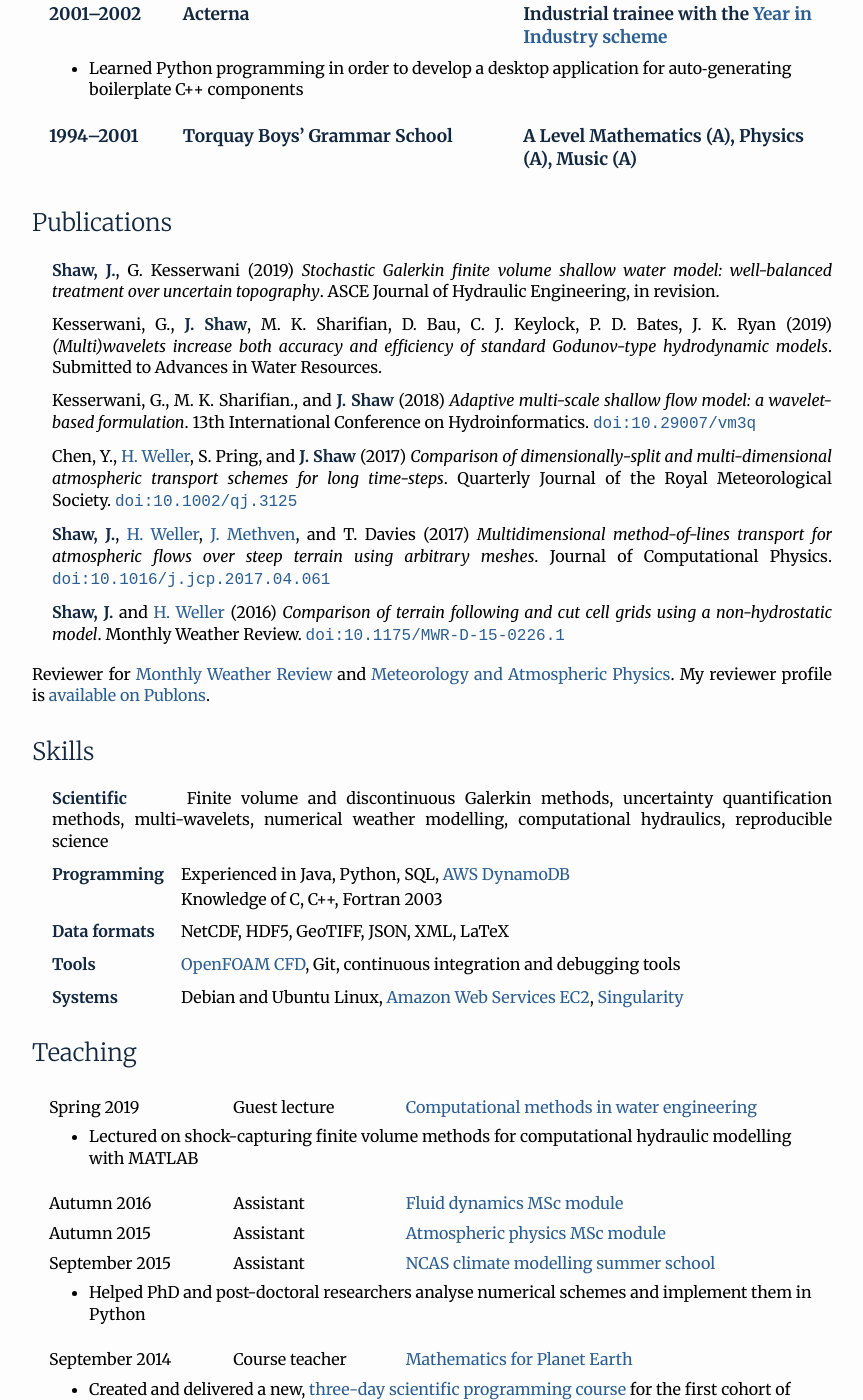
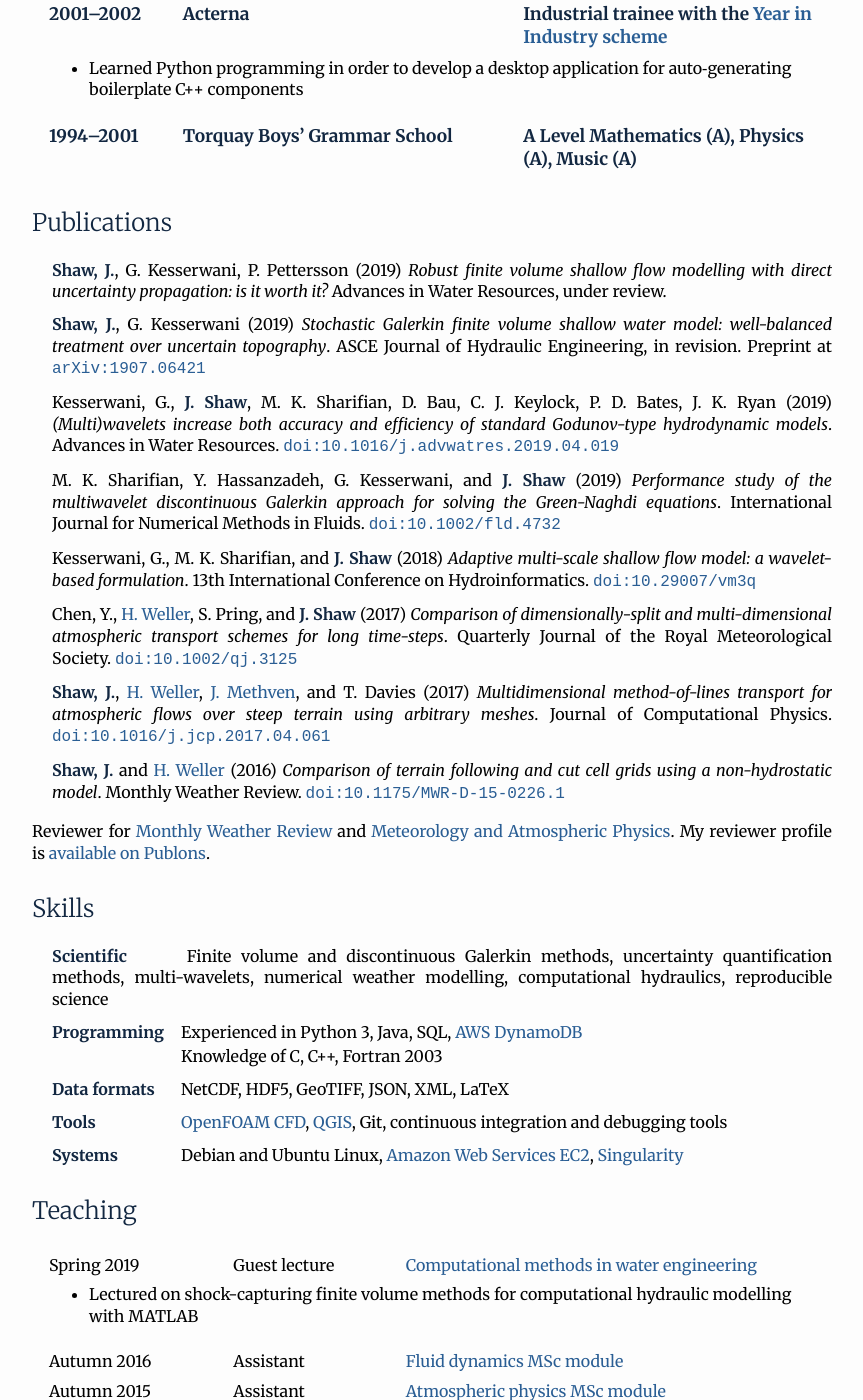
Before and after one commit to hertzsprung/hertzsprung.github.io, a Jekyll site: the page built from cv/index.html, in a window 1280 px wide and 1400 px high, scrolled down 1814 px. Shown: the whole window, without its empty margins (208-1071 px from the left). Built offline with Jekyll 4.4.1, drawn with Linux system fonts in a browser that asks for light colours; some of the changed text lies outside the part shown.

Commit message:
add latest talks and pubs

```diff
--- a/cv/index.html
+++ b/cv/index.html
@@ -116,10 +116,11 @@ extra_css: cv.css
 <section>
 <h2>Publications</h2>
 <ul class="cv-publications">
-  <!-- My JHE -->
-  <li><strong>Shaw, J.</strong>, G. Kesserwani (2019) <em>Stochastic Galerkin finite volume shallow water model: well-balanced treatment over uncertain topography</em>. ASCE Journal of Hydraulic Engineering, in revision.</li>
-  <li>Kesserwani, G., <strong>J. Shaw</strong>, M. K. Sharifian, D. Bau, C. J. Keylock, P. D. Bates, J. K. Ryan (2019) <em>(Multi)wavelets increase both accuracy and efficiency of standard Godunov-type hydrodynamic models</em>. Submitted to Advances in Water Resources.</li>
-  <li>Kesserwani, G., M. K. Sharifian., and <strong>J. Shaw</strong> (2018) <em>Adaptive multi-scale shallow flow model: a wavelet-based formulation</em>. 13th International Conference on Hydroinformatics. <code><a href="https://doi.org/10.29007/vm3q">doi:10.29007/vm3q</a></code></li>
+  <li><strong>Shaw, J.</strong>, G. Kesserwani, P. Pettersson (2019) <em>Robust finite volume shallow flow modelling with direct uncertainty propagation: is it worth it?</em> Advances in Water Resources, under review.</li>
+  <li><strong>Shaw, J.</strong>, G. Kesserwani (2019) <em>Stochastic Galerkin finite volume shallow water model: well-balanced treatment over uncertain topography</em>. ASCE Journal of Hydraulic Engineering, in revision.  Preprint at <code><a href="https://arxiv.org/abs/1907.06421">arXiv:1907.06421</a></code></li>
+  <li>Kesserwani, G., <strong>J. Shaw</strong>, M. K. Sharifian, D. Bau, C. J. Keylock, P. D. Bates, J. K. Ryan (2019) <em>(Multi)wavelets increase both accuracy and efficiency of standard Godunov-type hydrodynamic models</em>. Advances in Water Resources. <code><a href="https://doi.org/10.1016/j.advwatres.2019.04.019">doi:10.1016/j.advwatres.2019.04.019</a></code></li>
+  <li>M. K. Sharifian, Y. Hassanzadeh, G. Kesserwani, and <strong>J. Shaw</strong> (2019) <em>Performance study of the multiwavelet discontinuous Galerkin approach for solving the Green-Naghdi equations</em>. International Journal for Numerical Methods in Fluids. <code><a href="https://doi.org/10.1002/fld.4732">doi:10.1002/fld.4732</a></code></li>
+  <li>Kesserwani, G., M. K. Sharifian, and <strong>J. Shaw</strong> (2018) <em>Adaptive multi-scale shallow flow model: a wavelet-based formulation</em>. 13th International Conference on Hydroinformatics. <code><a href="https://doi.org/10.29007/vm3q">doi:10.29007/vm3q</a></code></li>
   <li>Chen, Y., <a href="http://orcid.org/0000-0003-4553-7082">H. Weller</a>, S. Pring, and <strong>J. Shaw</strong> (2017) <em>Comparison of dimensionally-split and multi-dimensional atmospheric transport schemes for long time-steps</em>. Quarterly Journal of the Royal Meteorological Society. <code><a href="https://doi.org/10.1002/qj.3125">doi:10.1002/qj.3125</a></code></li>
   <li><strong>Shaw, J.</strong>, <a href="http://orcid.org/0000-0003-4553-7082">H. Weller</a>, <a href="http://orcid.org/0000-0002-7636-6872">J. Methven</a>, and T. Davies (2017) <em>Multidimensional method-of-lines transport for atmospheric flows over steep terrain using arbitrary meshes</em>. Journal of Computational Physics. <code><a href="https://doi.org/10.1016/j.jcp.2017.04.061">doi:10.1016/j.jcp.2017.04.061</a></code></li>
   <li><strong>Shaw, J.</strong> and <a href="http://orcid.org/0000-0003-4553-7082">H. Weller</a> (2016) <em>Comparison of terrain following and cut cell grids using a non-hydrostatic model</em>. Monthly Weather Review. <code><a href="https://doi.org/10.1175/MWR-D-15-0226.1">doi:10.1175/MWR-D-15-0226.1</a></code></li>
@@ -133,10 +134,10 @@ My reviewer profile is <a href="https://publons.com/author/1056336/james-shaw#pr
 <h2>Skills</h2>
 <ul class="cv">
   <li><strong>Scientific</strong>&#9;Finite volume and discontinuous Galerkin methods, uncertainty quantification methods, multi-wavelets, numerical weather modelling, computational hydraulics, reproducible science</li>
-  <li><strong>Programming</strong>&#9;Experienced in Java, Python, SQL, <a href="https://aws.amazon.com/dynamodb/">AWS DynamoDB</a></li>
+  <li><strong>Programming</strong>&#9;Experienced in Python 3, Java, SQL, <a href="https://aws.amazon.com/dynamodb/">AWS DynamoDB</a></li>
   <li style="margin-top: -0.5em">&#9;Knowledge of C, C++, Fortran 2003</li>
   <li><strong>Data formats</strong>&#9;NetCDF, HDF5, GeoTIFF, JSON, XML, LaTeX</li>
-  <li><strong>Tools</strong>&#9;<a href="https://openfoam.org">OpenFOAM CFD</a>, Git, continuous integration and debugging tools</li>
+  <li><strong>Tools</strong>&#9;<a href="https://openfoam.org">OpenFOAM CFD</a>, <a href="https://qgis.org/">QGIS</a>, Git, continuous integration and debugging tools</li>
   <li><strong>Systems</strong>&#9;Debian and Ubuntu Linux, <a href="https://aws.amazon.com/ec2/">Amazon Web Services EC2</a>, <a href="http://singularity.lbl.gov">Singularity</a></li>
 </ul>
 </section>
@@ -184,7 +185,7 @@ My reviewer profile is <a href="https://publons.com/author/1056336/james-shaw#pr
 <h2>Conferences</h2>
 <table class="cv">
   <tbody>
-    <tr><td>June 2019</td><td>Speaker</td><td><a href="https://2019.uncecomp.org/">3rd international conference on uncertainty quantification in computational sciences and engineering, Crete</a></td></tr>
+    <tr><td>June 2019</td><td><a href="https://doi.org/10.6084/m9.figshare.8313239.v1">Speaker</a></td><td><a href="https://2019.uncecomp.org/">3rd international conference on uncertainty quantification in computational sciences and engineering, Crete</a></td></tr>
     <tr><td>July 2018</td><td><a href="https://doi.org/10.6084/m9.figshare.6724211.v1">Speaker</a></td><td><a href="https://www.hic2018.org/">13th international hydroinformatics conference, Palermo</a></td></tr>
     <tr><td>September 2017</td><td>Speaker</td><td><a href="https://sites.google.com/site/scicade2017/">International conference on scientific computation and differential equations, University of Bath</a></td></tr>
     <tr><td>March 2015</td><td><a href="http://www.icms.org.uk/downloads/Galerkin/Shaw.pdf">Speaker</a></td><td><a href="http://www.icms.org.uk/workshop.php?id=334">Galerkin methods with applications in weather and climate forecasting, ICMS</a></td></tr>
@@ -196,6 +197,7 @@ My reviewer profile is <a href="https://publons.com/author/1056336/james-shaw#pr
 <h2>Workshops</h2>
 <table class="cv">
   <tbody>
+    <tr><td>September 2019</td><td>Participant</td><td><a href="https://hydro-jules.org/next-generation-land-surface-and-hydrological-preditions-1">Next generation land-surface and hydrological predictions, Royal Society</a></td></tr>
     <tr><td>September 2018</td><td><a href="https://doi.org/10.6084/m9.figshare.6989153.v2">Speaker</a></td><td><a href="https://sites.google.com/view/movingmesh2018">Workshop on moving and adaptive meshes for global atmospheric modelling, University of Reading</a></td></tr>
     <tr><td>January 2018</td><td><a href="https://doi.org/10.6084/m9.figshare.5752851.v1">Speaker</a></td><td><a href="https://cloud.ac.uk">RCUK cloud working group workshop, Francis Crick Institute</a></td></tr>
     <tr><td>July 2017</td><td><a href="https://doi.org/10.6084/m9.figshare.5225518.v1">Speaker</a></td><td>GungHo network meeting, University of Exeter</td></tr>
```
